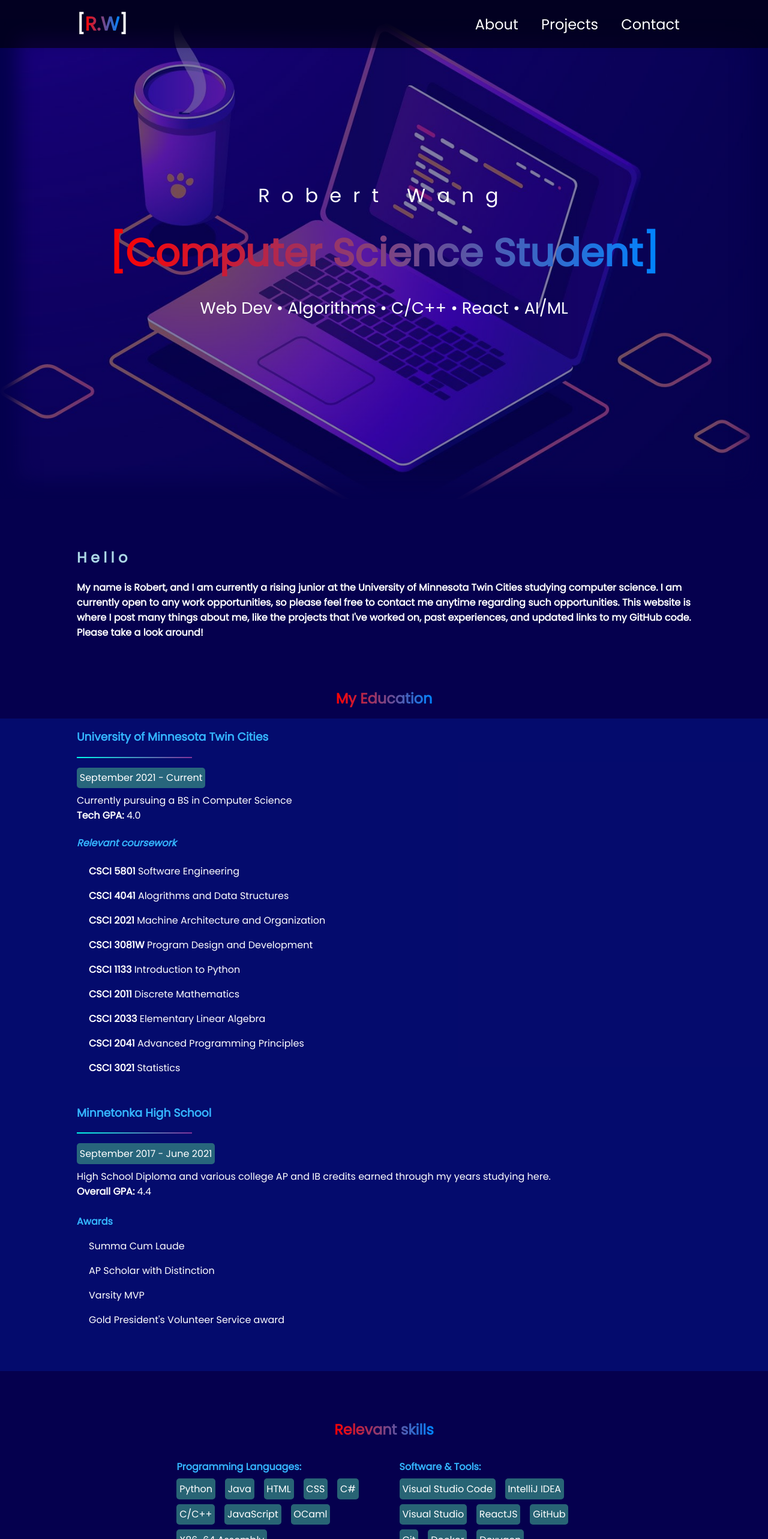
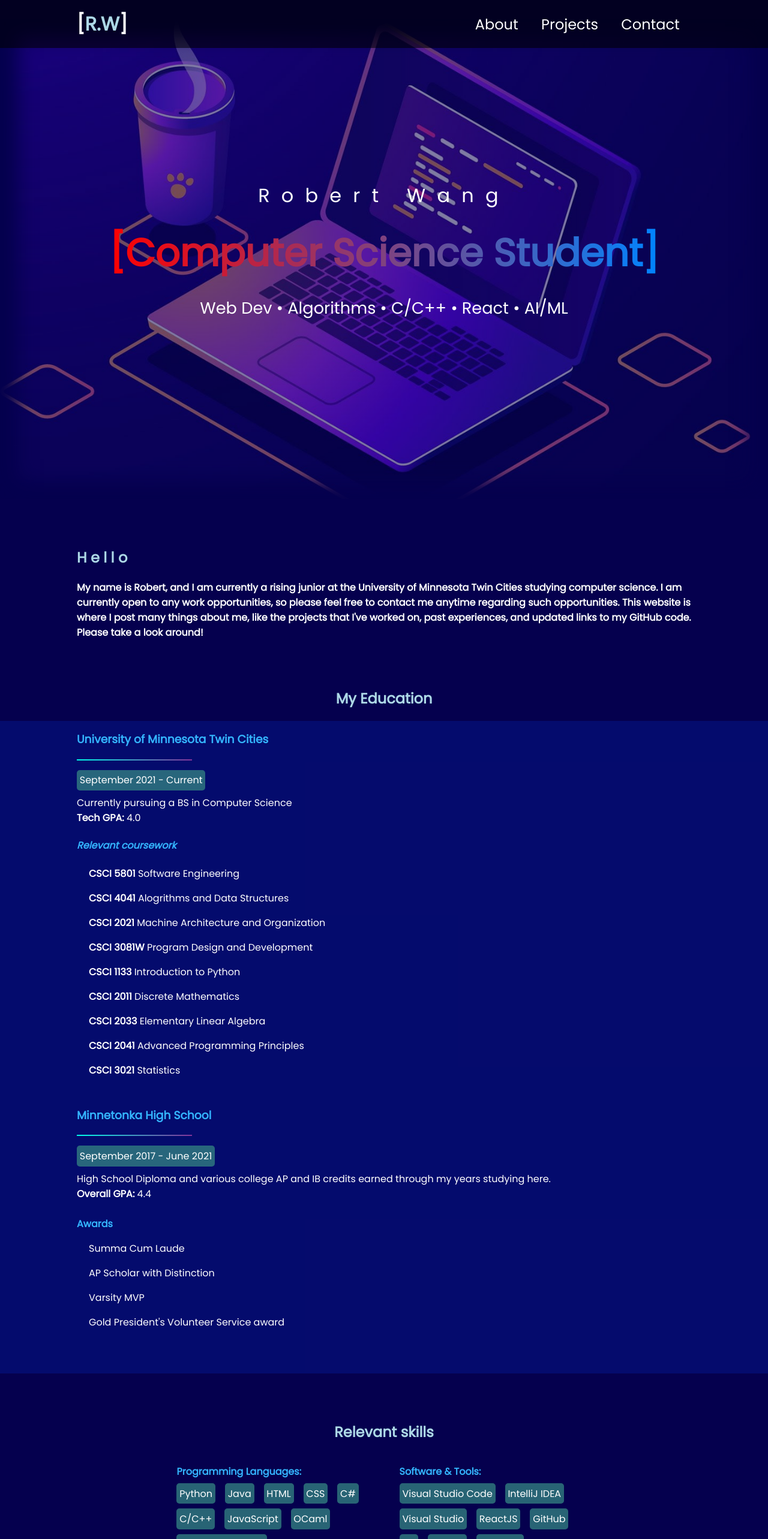
Before and after one commit to RWang-Dev/My-Website, a React (Create React App) app: page / in a window 1280 px wide. Shown: the top 2566 px of the page at 60% size. Built offline with nearby package versions, Linux system fonts and the light colour scheme.

Commit message:
Changed colors a bit

```diff
--- a/src/components/layout/MainNavigation.module.css
+++ b/src/components/layout/MainNavigation.module.css
@@ -57,10 +57,8 @@
 
 .logo_color{
 
-  color: transparent;
+  color: lightblue;
   margin: 1.5rem 0px;
-  background: linear-gradient(90deg, rgb(255, 0, 0), rgb(0, 132, 255));
-  background-clip: text;
   display: inline-block;
 }
 
--- a/src/pages/About-Me-Page/AboutMe.js
+++ b/src/pages/About-Me-Page/AboutMe.js
@@ -38,7 +38,7 @@ function AboutMePage() {
       {/* <h1 style={{ marginTop: 75, marginBottom: 75 }}>About Me</h1> */}
       <AboutMeList meetups={aboutMeData} />
       <div className={classes.footer}>
-        Coded with React and deployed to Azure
+        Coded with React and deployed to Microsoft Azure
         <hr className={classes.footer_line}></hr>
         <Link to="/contact-me">
           <FontAwesomeIcon className={classes.icons} icon={faEnvelope}></FontAwesomeIcon>
--- a/src/pages/About-Me-Page/AboutMeInfo.js
+++ b/src/pages/About-Me-Page/AboutMeInfo.js
@@ -34,7 +34,7 @@ export const myInfo = [
   },
   {
     id: "m2",
-    title: <div ><h2 className={classes.title_color_gradient}>My Education</h2></div>,
+    title: <div ><h2 style={{color: "lightblue"}}>My Education</h2></div>,
     image: null,
     description: (
       <div >
@@ -131,7 +131,7 @@ export const myInfo = [
   },
   {
     id: "m4",
-    title: <h2 className={classes.title_color_gradient}>Relevant skills</h2>,
+    title: <h2 style={{color: "lightblue"}}>Relevant skills</h2>,
     image: null,
     description: (
       <div className = {classes.white}>
@@ -181,7 +181,7 @@ export const myInfo = [
   },
   {
     id: "m3",
-    title: <h2 className={classes.title_color_gradient}>Work and Extracurriculars</h2>,
+    title: <h2 style={{color: "lightblue"}}>Work and Extracurriculars</h2>,
     image: null,
     description: (
       <div>
```
